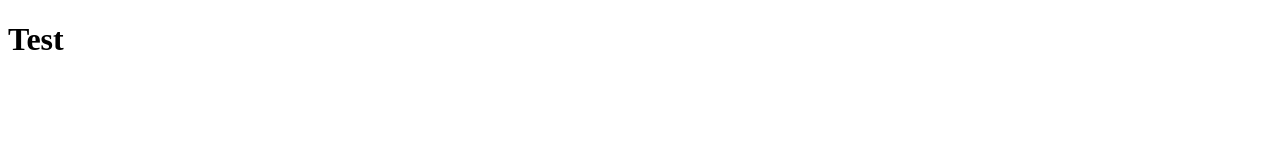
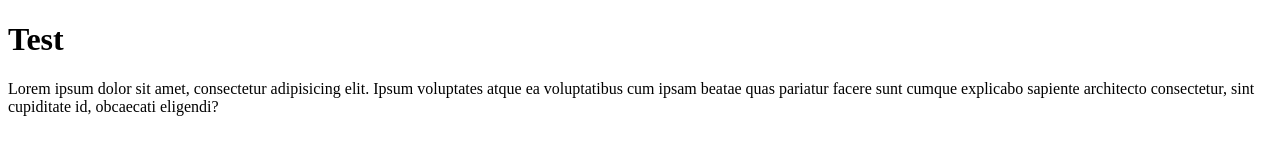
Before and after one commit to LastFirst-FS/test, a plain HTML site: page index.html in a window 1280 px wide. Drawn offline with Linux system fonts and the light colour scheme.

Commit message:
Add paragraph

```diff
--- a/index.html
+++ b/index.html
@@ -7,5 +7,11 @@
   </head>
   <body>
     <h1>Test</h1>
+    <p>
+      Lorem ipsum dolor sit amet, consectetur adipisicing elit. Ipsum voluptates
+      atque ea voluptatibus cum ipsam beatae quas pariatur facere sunt cumque
+      explicabo sapiente architecto consectetur, sint cupiditate id, obcaecati
+      eligendi?
+    </p>
   </body>
 </html>
```
